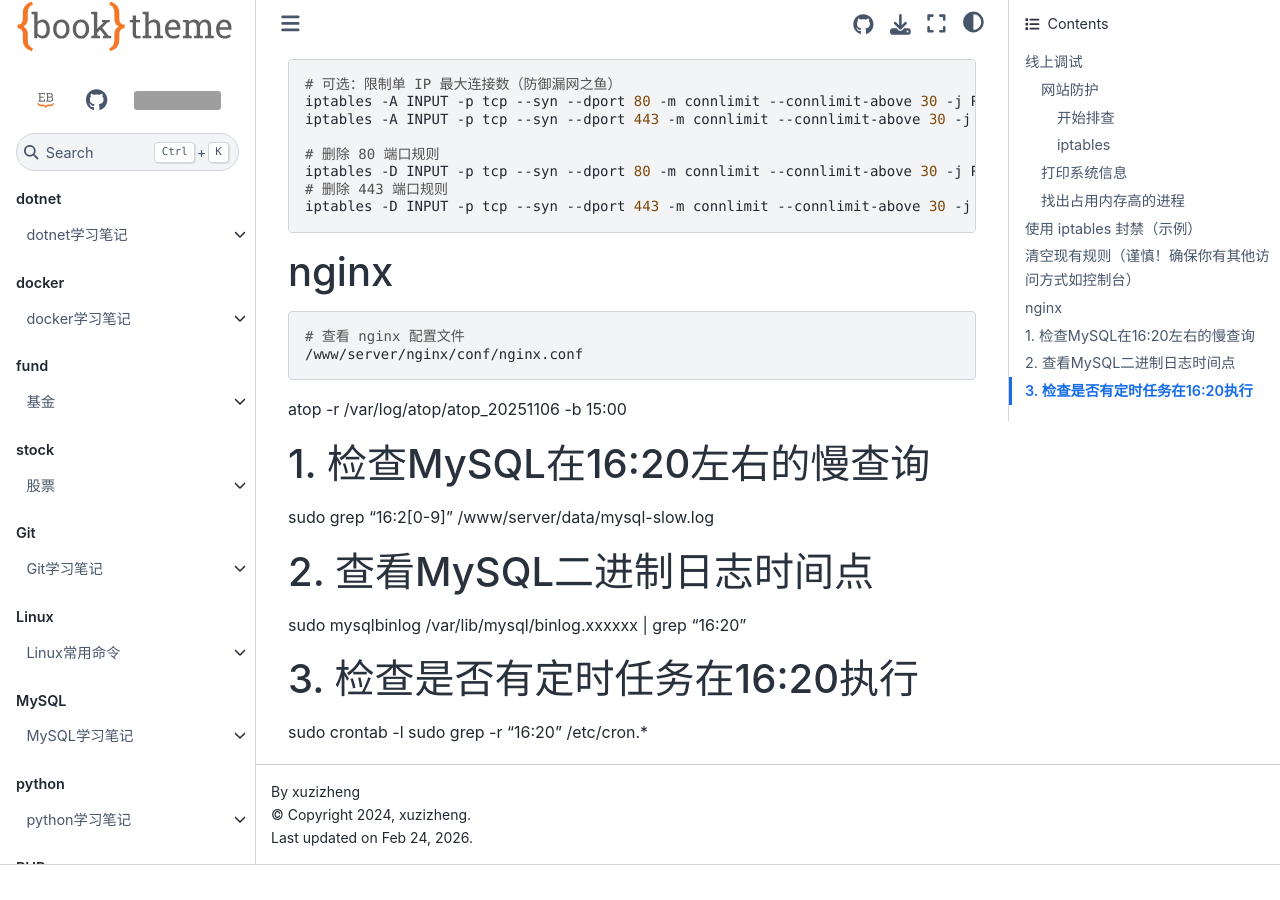
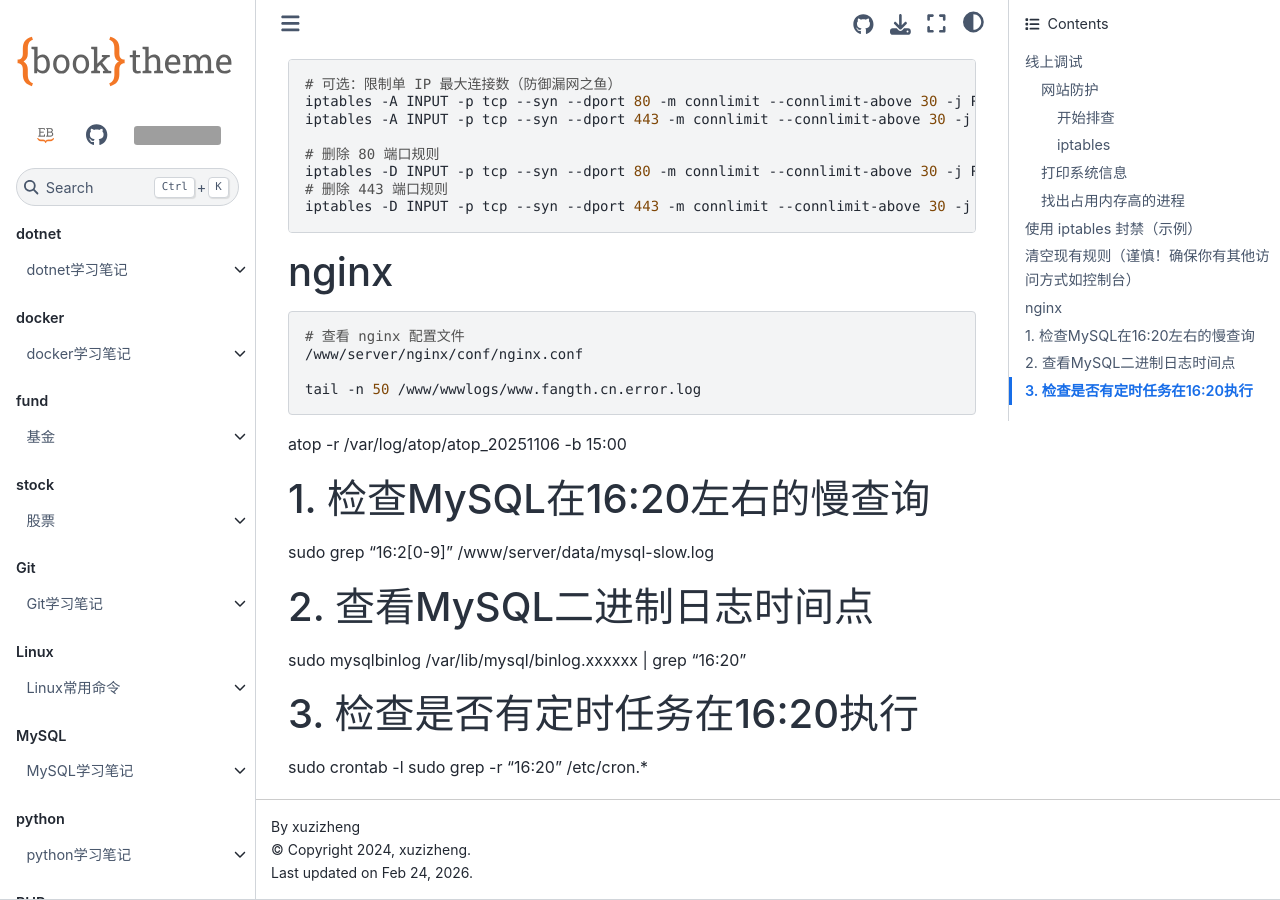
Before and after one commit to Abner1995/snotes, a Sphinx documentation site: the page built from docs/source/Linux/debug.md, in a window 1280 px wide and 900 px high, scrolled down 2892 px. Built offline with Sphinx 7.4.7 and the Sphinx Book theme 1.1.4, drawn with Linux system fonts in a browser that asks for light colours; comment, search, counter and statistics services are not loaded; before the commit the page ends 3757 px from its top, so only the background shows below that; grey boxes are pictures that could not be loaded.

Commit message:
docs(Linux/debug): 添加查看Nginx错误日志的命令
在文档中增加了查看Nginx错误日志的tail命令，
方便调试时快速定位问题

````diff
--- a/docs/source/Linux/debug.md
+++ b/docs/source/Linux/debug.md
@@ -159,6 +159,7 @@ iptables -D INPUT -p tcp --syn --dport 443 -m connlimit --connlimit-above 30 -j
 # 查看 nginx 配置文件
 /www/server/nginx/conf/nginx.conf
 
+tail -n 50 /www/wwwlogs/www.fangth.cn.error.log
 ```
 
 atop -r /var/log/atop/atop_20251106 -b 15:00
````
